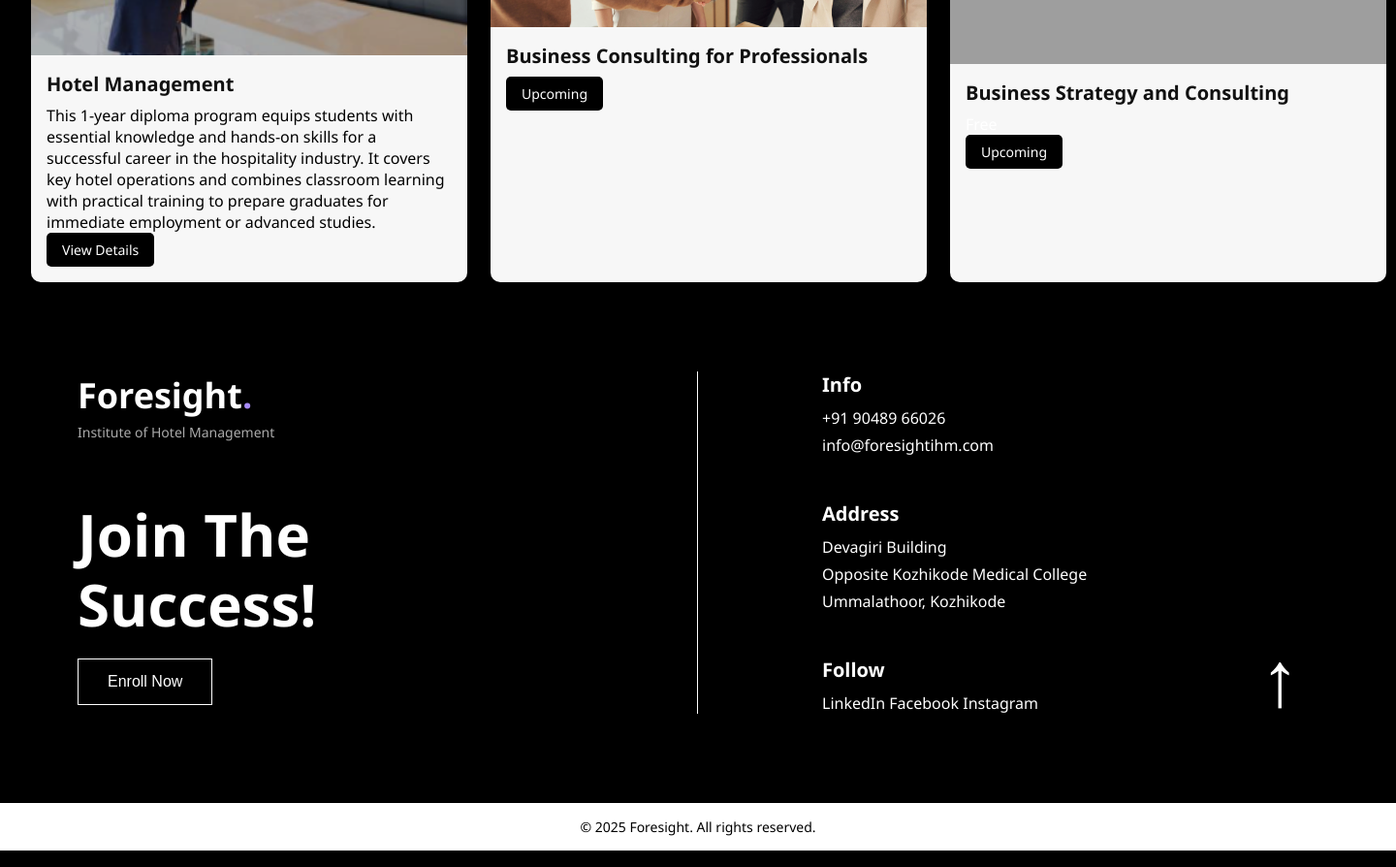
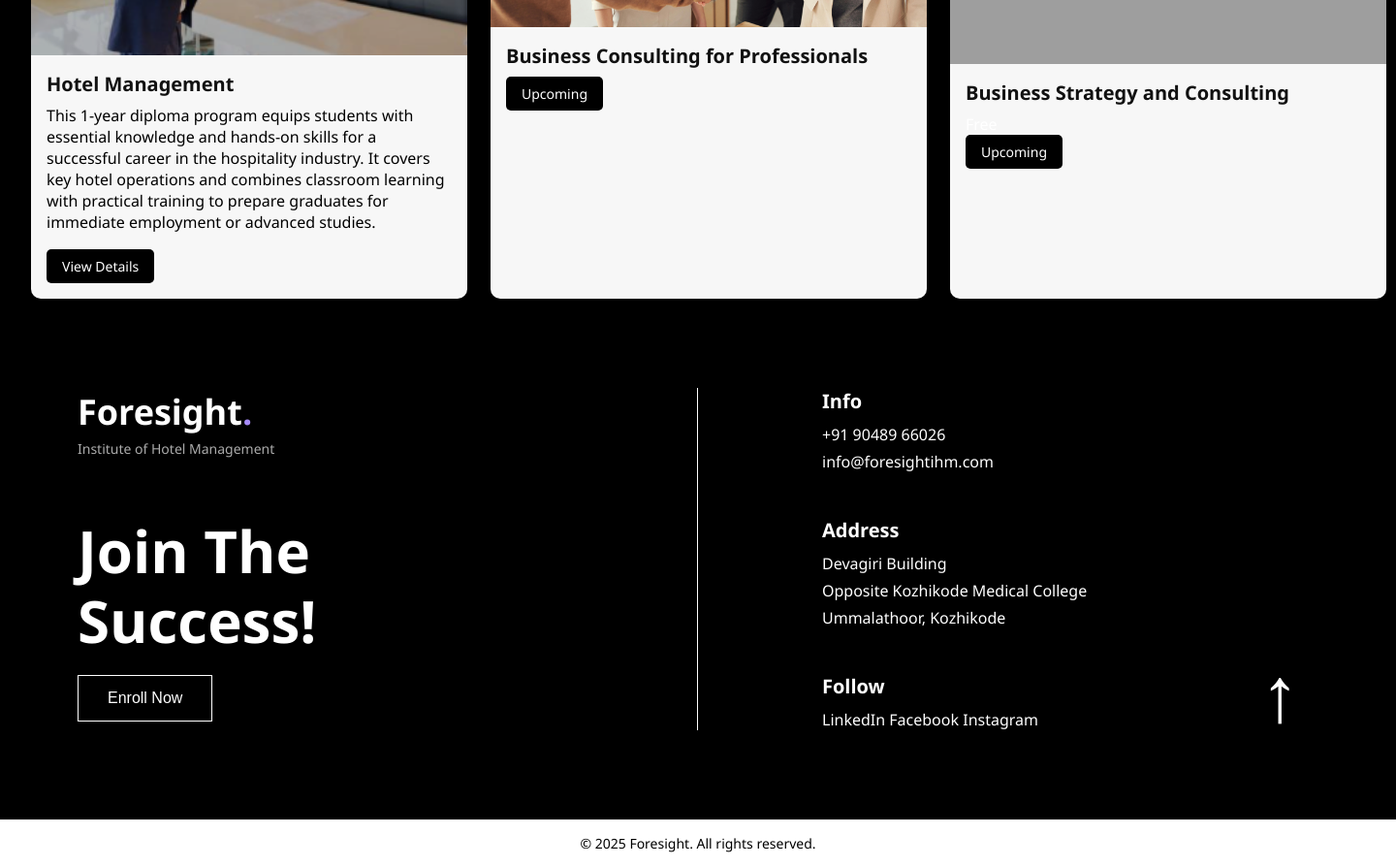
Before and after one commit to abhinav4067/Forsight, a Django app: page /learning_modules/ in a window 1440 px wide. Shown: the part 546-1440 px from the top of the page at 97% size. Run offline with Django 5.2, Linux system fonts and the light colour scheme; some libraries are stand-ins or nearby versions; grey boxes are pictures that could not be loaded.

Commit message:
style updATED

```diff
--- a/Foresight/templates/foresight_app/learning_modules.html
+++ b/Foresight/templates/foresight_app/learning_modules.html
@@ -117,7 +117,7 @@
           <h3>Hotel Management</h3>
           <p class="price" style="color: #000;">This 1-year diploma program equips students with essential knowledge and hands-on skills for a successful career in the hospitality industry. It covers key hotel operations and combines classroom learning with practical training to prepare graduates for immediate employment or advanced studies.
           </p>
-          <a href="#" class="view-btn" onclick="openCourseModal()">View Details</a>
+          <a href="#" class="view-btn" style="margin-top: 4%;" onclick="openCourseModal()">View Details</a>
         </div>
       </div>
 
```
